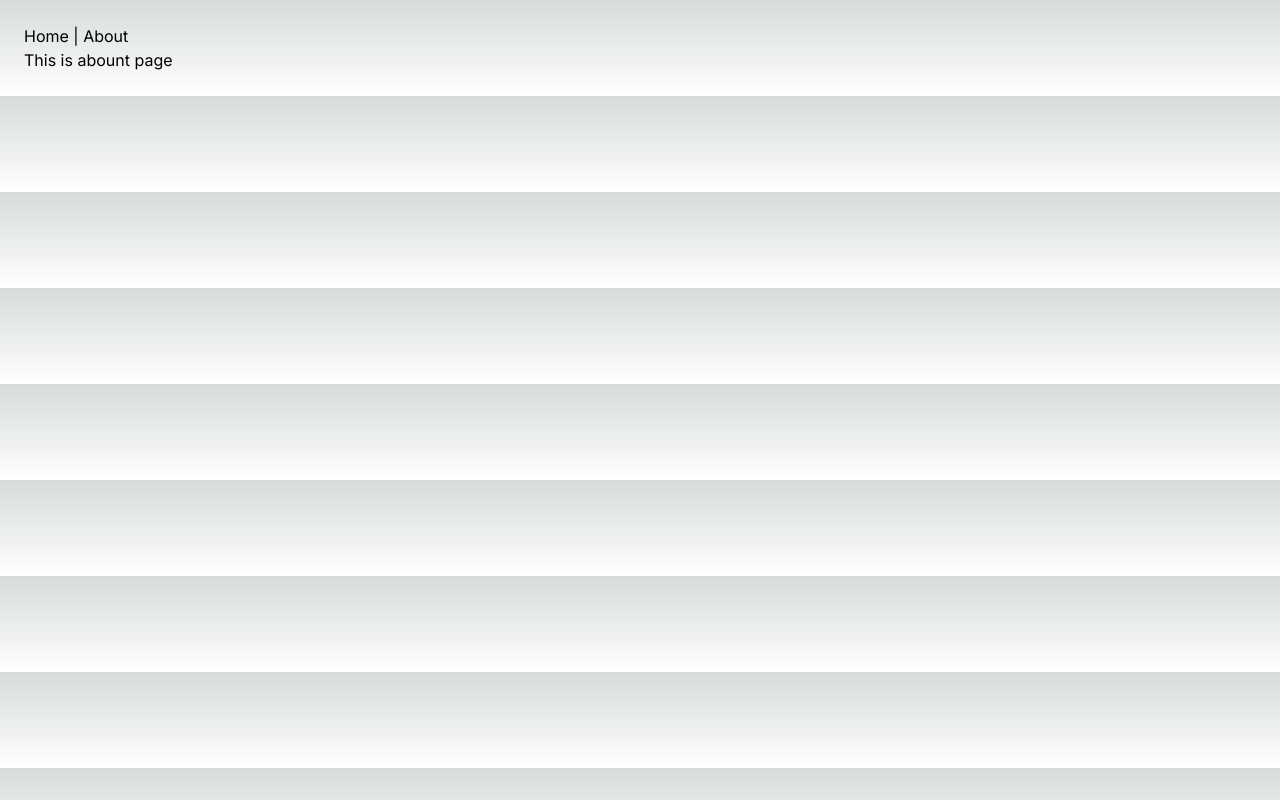
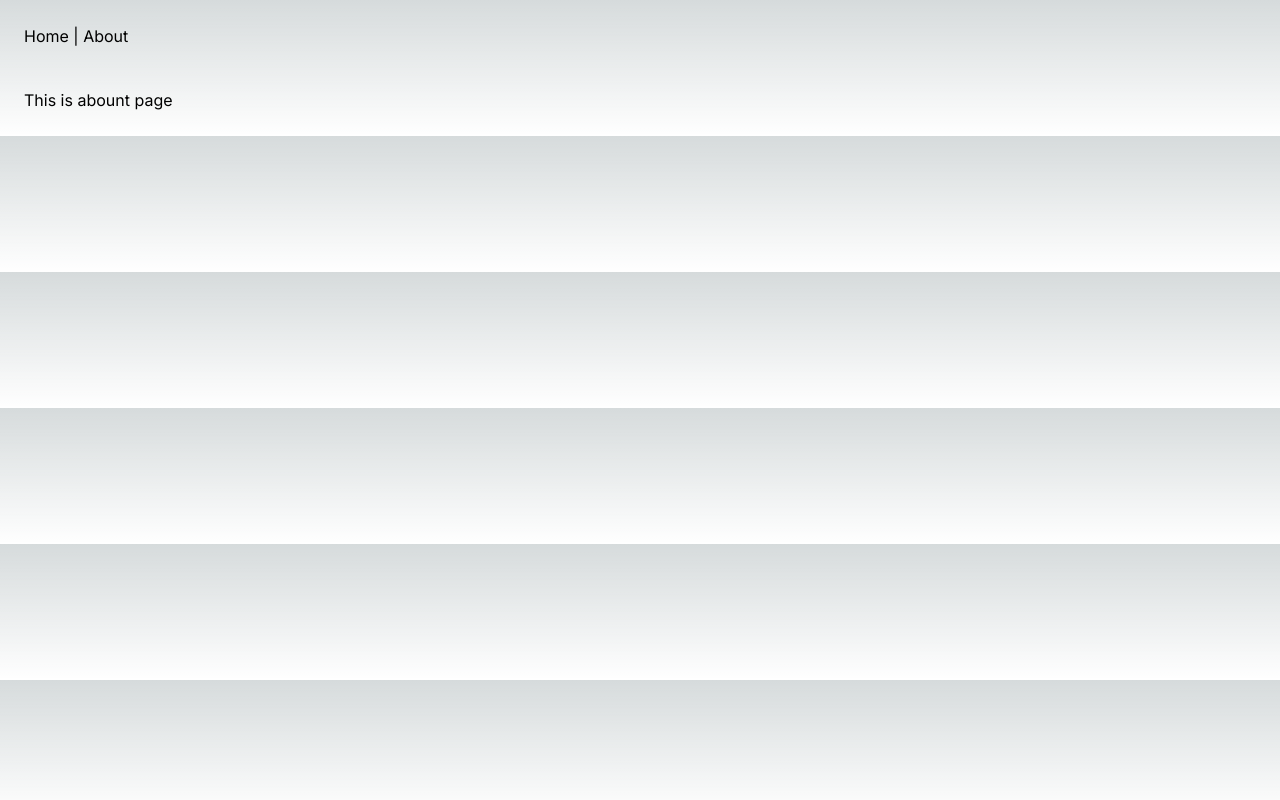
Before and after one commit to uzzal71/nextjs-basic, a Next.js app: page /about in a window 1280 px wide. Built offline with nearby package versions, Linux system fonts and the light colour scheme.

Commit message:
page brack

```diff
--- a/app/about/page.js
+++ b/app/about/page.js
@@ -1,8 +1,10 @@
 
 export default function About() {
     return (
-        <div>
+        <main className="mt-10">
+            <div>
             This is abount page
         </div>
+        </main>
     );
 }
```
